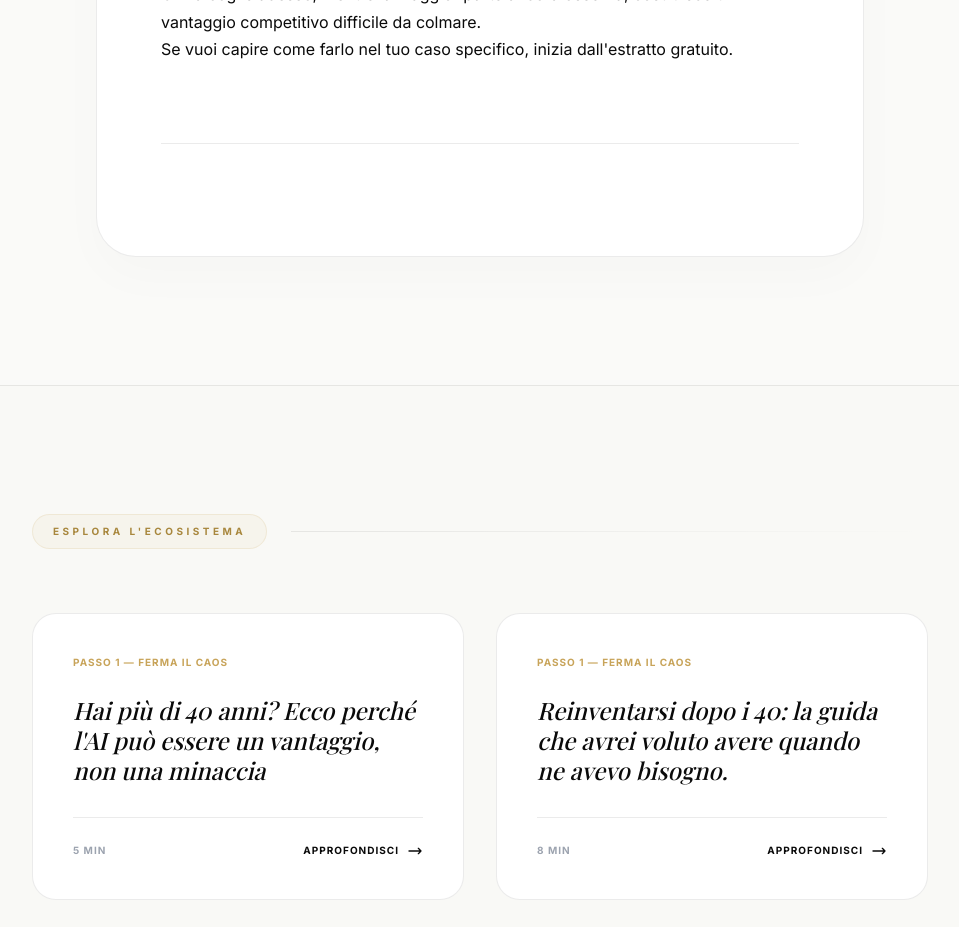
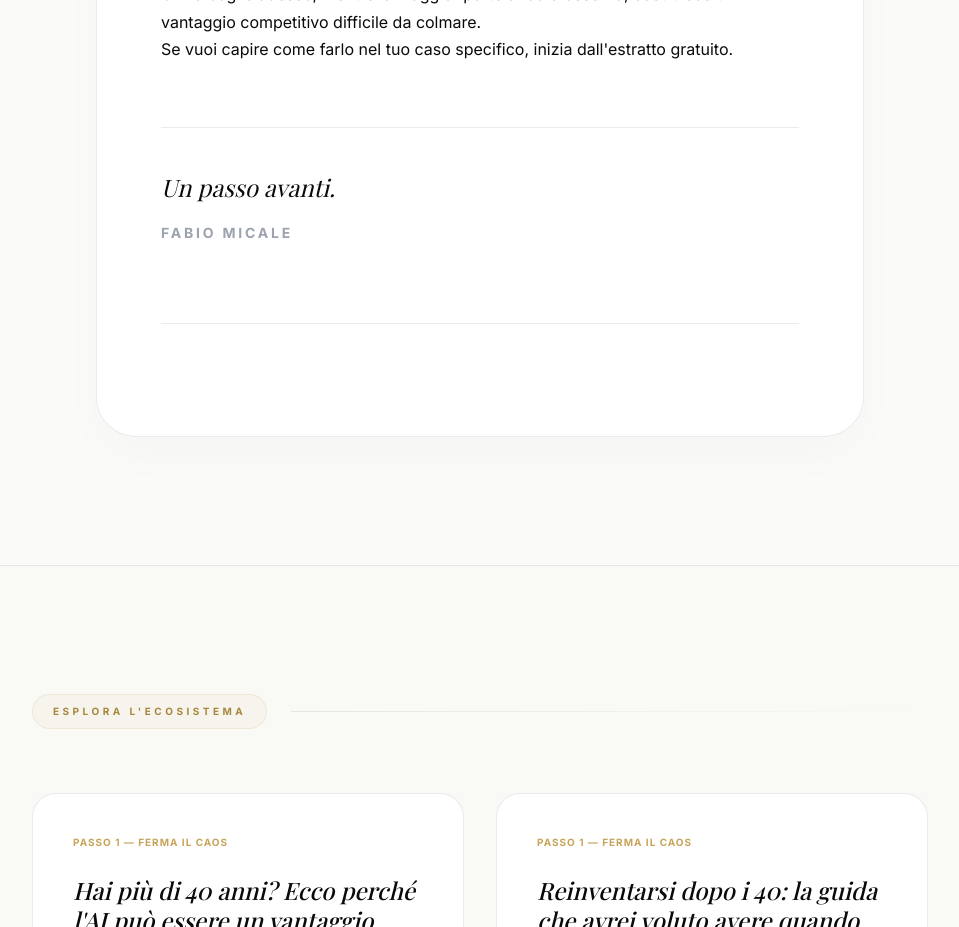
Before and after one commit to fabiomicale-bit/fabiomicale-hub, a Next.js app: page /blog/ai-esperienza-professionale-vantaggio in a window 1280 px wide. Shown: the part 3680-4607 px from the top of the page, without its empty margins (160-1119 px from the left). Built offline with nearby package versions, Linux system fonts and the light colour scheme; no server answers.

Commit message:
feat(site): add standard blog article signature

```diff
--- a/src/app/blog/[slug]/page.tsx
+++ b/src/app/blog/[slug]/page.tsx
@@ -14,6 +14,7 @@ import { injectHeadingIds } from "./headingUtils";
 import ShareBar from "./ShareBar";
 import CommentoForm from "@/components/CommentoForm";
 import ArticleAuthorBox from "@/components/ArticleAuthorBox";
+import ArticleSignature from "@/components/ArticleSignature";
 
 type Props = { params: Promise<{ slug: string }> };
 
@@ -207,6 +208,8 @@ export default async function BlogPostPage({ params }: Props) {
                 dangerouslySetInnerHTML={{ __html: injectHeadingIds(post.contentHtml) }}
               />
 
+              <ArticleSignature />
+
               <div className="mt-20 pt-12 border-t border-hub-border">
                 <div className="xl:hidden mb-12">
                   <ShareBar titolo={post.titolo} slug={post.slug} />
--- /dev/null
+++ b/src/components/ArticleSignature.tsx
@@ -0,0 +1,10 @@
+export default function ArticleSignature() {
+  return (
+    <div className="mt-16 border-t border-hub-border pt-10 text-hub-ink">
+      <p className="font-serif text-2xl italic leading-relaxed">Un passo avanti.</p>
+      <p className="mt-4 text-sm font-bold uppercase tracking-[0.2em] text-hub-ink-light">
+        Fabio Micale
+      </p>
+    </div>
+  );
+}
```
